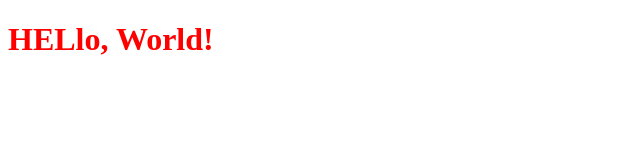
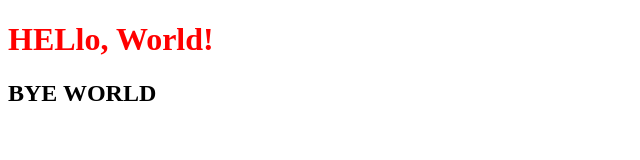
Before and after one commit to igakim/igakim.github.io, a plain HTML site: page index.html in a window 1280 px wide. Shown: the whole page, without its empty margins (0-640 px from the left). Drawn offline with Linux system fonts and the light colour scheme.

Commit message:
fix from work

```diff
--- a/index.html
+++ b/index.html
@@ -8,6 +8,7 @@
   <body>
     <div class="hello">
       <h1>HELlo, World!</h1>
+      <h2>BYE WORLD</h2>
     </div>
   </body>
 </html>
```
